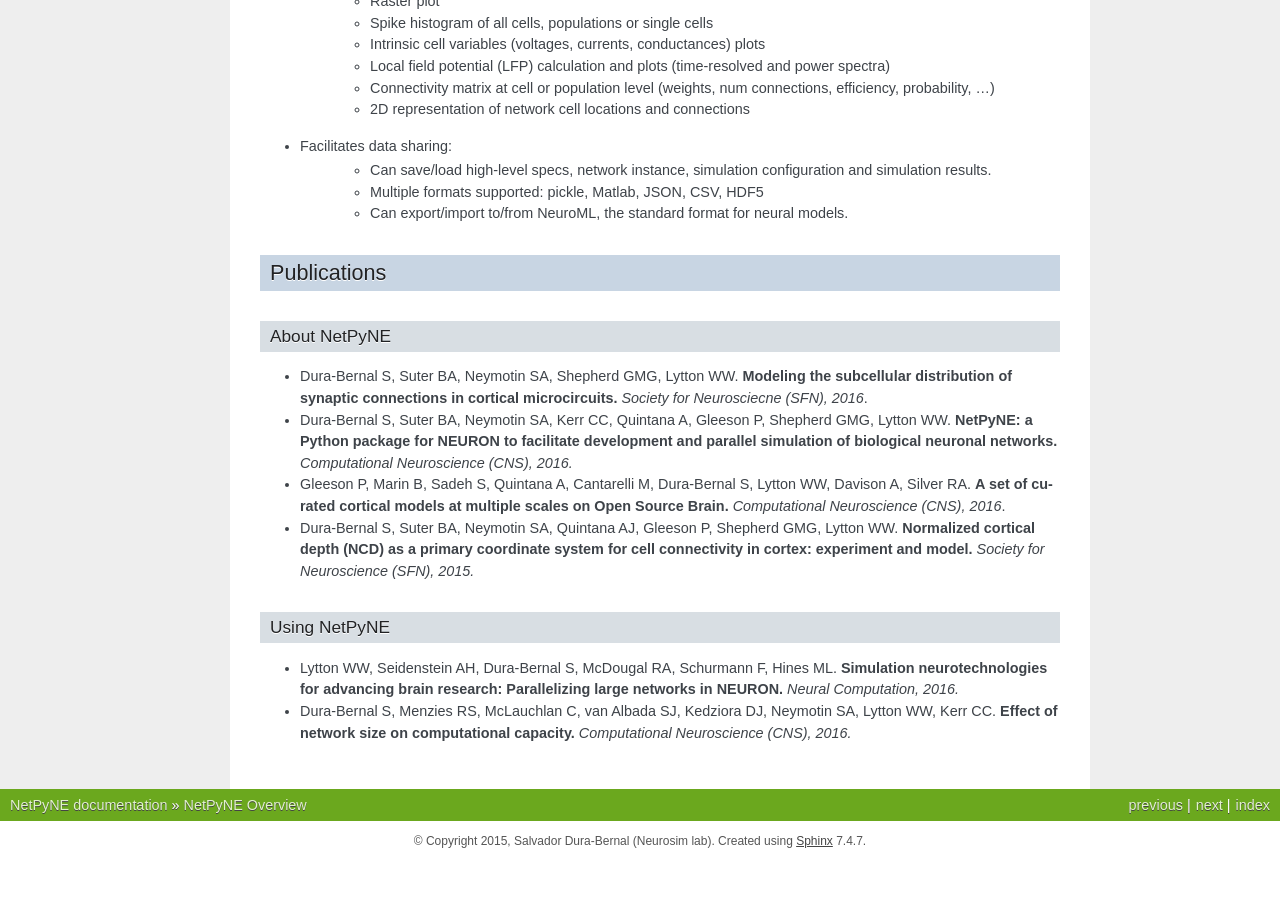
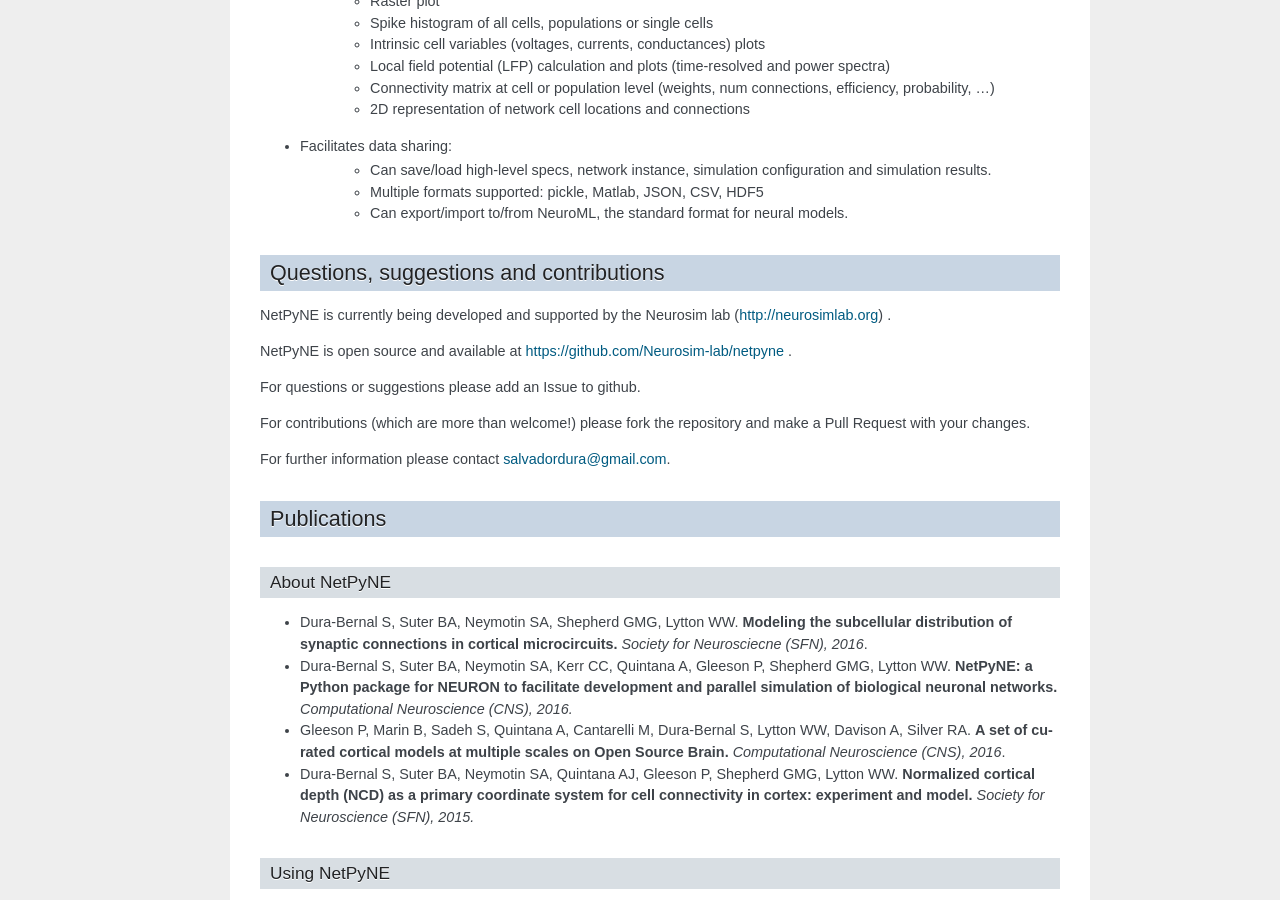
Before and after one commit to suny-downstate-medical-center/netpyne, a Sphinx documentation site: the page built from doc/source/overview.rst, in a window 1280 px wide and 900 px high, scrolled down 2078 px. Built offline with Sphinx 7.4.7, drawn with Linux system fonts in a browser that asks for light colours; before the commit the page ends 2939 px from its top, so only the background shows below that; some of the changed text lies outside the part shown.

Commit message:
replaced _synList with synList, _vref with vref; fixed reference doc on pointps; added subsection to overview

```diff
--- a/doc/source/code/tut_import.py
+++ b/doc/source/code/tut_import.py
@@ -58,7 +58,7 @@
 ### Izhi2003a (independent voltage)
 cellRule = {'label': 'PYR_Izhi03a_rule', 'conditions': {'cellType': 'PYR', 'cellModel':'Izhi2003a'}} 	# cell rule dict
 utils.importCell(cellRule=cellRule, fileName='izhi2003Wrapper.py', cellName='IzhiCell',  cellArgs={'type':'tonic spiking', 'host':'dummy'})
-cellRule['sections']['soma']['pointps']['Izhi2003a_0']['_vref'] = 'V' # specify that uses its own voltage V
+cellRule['sections']['soma']['pointps']['Izhi2003a_0']['vref'] = 'V' # specify that uses its own voltage V
 netParams['cellParams'].append(cellRule)
 
 ### Izhi2003b (section voltage)
@@ -69,8 +69,8 @@
 ### Izhi2007a (independent voltage)
 cellRule = {'label': 'PYR_Izhi07a_rule', 'conditions': {'cellType': 'PYR', 'cellModel':'Izhi2007a'}} 	# cell rule dict
 utils.importCell(cellRule=cellRule, fileName='izhi2007Wrapper.py', cellName='IzhiCell',  cellArgs={'type':'RS', 'host':'dummy'})
-cellRule['sections']['soma']['pointps']['Izhi2007a_0']['_vref'] = 'V' # specify that uses its own voltage V
-cellRule['sections']['soma']['pointps']['Izhi2007a_0']['_synList'] = ['AMPA', 'NMDA', 'GABAA', 'GABAB']  # specify its own synapses
+cellRule['sections']['soma']['pointps']['Izhi2007a_0']['vref'] = 'V' # specify that uses its own voltage V
+cellRule['sections']['soma']['pointps']['Izhi2007a_0']['synList'] = ['AMPA', 'NMDA', 'GABAA', 'GABAB']  # specify its own synapses
 netParams['cellParams'].append(cellRule)
 
 ### Izhi2007b (section voltage)
--- a/doc/source/overview.rst
+++ b/doc/source/overview.rst
@@ -68,6 +68,20 @@
 	* Can export/import to/from NeuroML, the standard format for neural models.
 
 
+Questions, suggestions and contributions
+-----------------------------------------
+
+NetPyNE is currently being developed and supported by the Neurosim lab (http://neurosimlab.org) .
+
+NetPyNE is open source and available at https://github.com/Neurosim-lab/netpyne .
+
+For questions or suggestions please add an Issue to github.
+
+For contributions (which are more than welcome!) please fork the repository and make a Pull Request with your changes.
+
+For further information please contact salvadordura@gmail.com.
+
+
 Publications
 -------------
 
```
Also changed, not shown: CHANGES.md (+6 -0 lines), doc/source/advanced.rst (+5 -5 lines), doc/source/reference.rst (+6 -15 lines), 3 other files.
